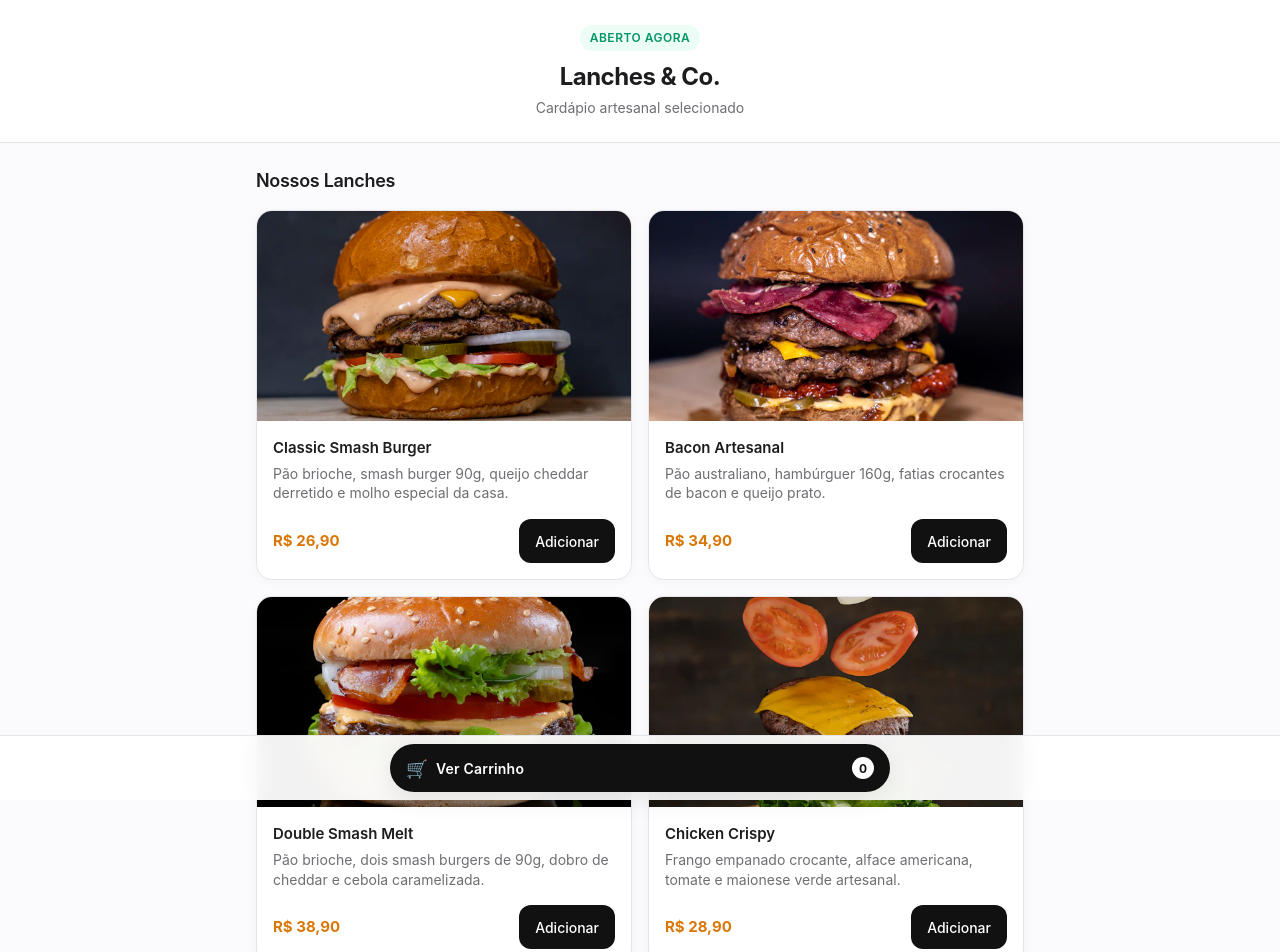
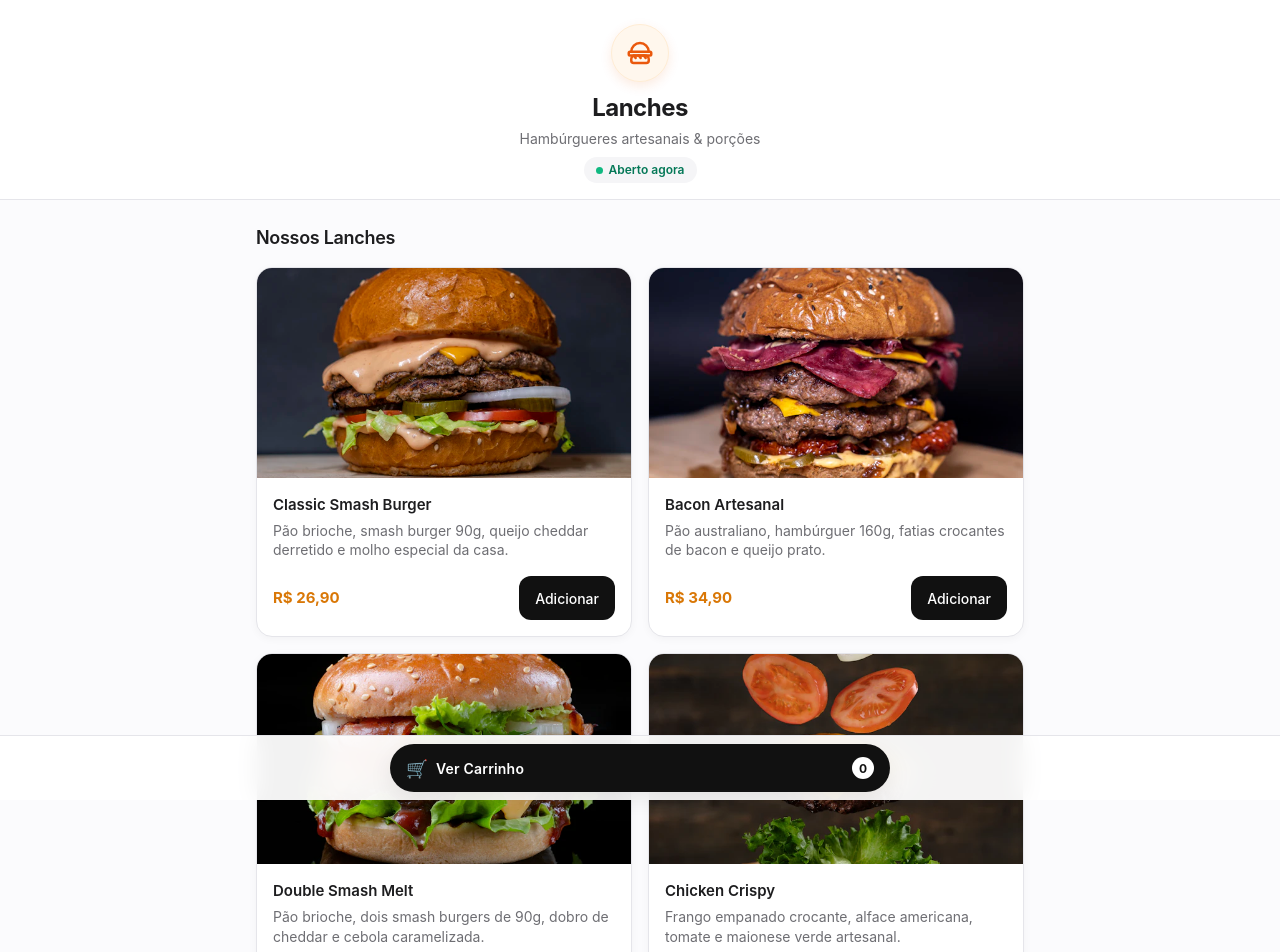
Before and after one commit to RodrigoNogueiraTeixeira/Mobile-app-card-pio, a plain HTML site: page index.html in a window 1280 px wide. Shown: the top 952 px of the page. Drawn offline with Linux system fonts and the light colour scheme.

Commit message:
style: refina cabecalho e define largura minima para 320px

```diff
--- a/css/cardapio.css
+++ b/css/cardapio.css
@@ -9,27 +9,36 @@
 .app-header {
   background-color: var(--bg-surface);
   border-bottom: 1px solid var(--border-color);
-  padding: var(--space-lg) var(--space-md);
+  padding: var(--space-lg) var(--space-md) var(--space-md);
   text-align: center;
 }
 
 .header-content {
   max-width: 600px;
   margin: 0 auto;
+  display: flex;
+  flex-direction: column;
+  align-items: center;
 }
 
-/* Badge indicando status da loja */
-.badge-status {
-  display: inline-block;
-  font-size: var(--font-xs);
-  font-weight: 600;
-  color: #059669; /* Verde sutil e acessível */
-  background-color: #ECFDF5;
-  padding: 4px 10px;
+/* Caixa circular do ícone com destaque laranja acolhedor */
+.header-icone-box {
+  width: 58px;
+  height: 58px;
+  background-color: #FFF7ED; /* Laranja bem clarinho */
+  color: #EA580C;            /* Laranja gastronômico refinado */
+  border: 1px solid #FFEDD5;
   border-radius: var(--radius-full);
+  display: flex;
+  align-items: center;
+  justify-content: center;
   margin-bottom: var(--space-sm);
-  text-transform: uppercase;
-  letter-spacing: 0.5px;
+  box-shadow: 0 4px 12px rgba(234, 88, 12, 0.12);
+}
+
+.header-icone-svg {
+  width: 30px;
+  height: 30px;
 }
 
 .app-title {
@@ -43,6 +52,33 @@
 .app-subtitle {
   font-size: var(--font-sm);
   color: var(--text-secondary);
+  margin-bottom: var(--space-sm);
+}
+
+/* Tag de status elegante */
+.header-info-tags {
+  display: inline-flex;
+  align-items: center;
+  background-color: var(--bg-secondary);
+  padding: 4px 12px;
+  border-radius: var(--radius-full);
+  font-size: var(--font-xs);
+}
+
+.ponto-verde {
+  width: 7px;
+  height: 7px;
+  background-color: #10B981;
+  border-radius: 50%;
+  display: inline-block;
+}
+
+.tag-status {
+  display: inline-flex;
+  align-items: center;
+  gap: 6px;
+  color: #047857;
+  font-weight: 600;
 }
 
 /* --------------------------------------------------------------------------
--- a/css/global.css
+++ b/css/global.css
@@ -73,6 +73,7 @@ body {
   -webkit-font-smoothing: antialiased;
   -moz-osx-font-smoothing: grayscale;
   min-height: 100vh;
+  min-width: 320px; /* Limite mínimo baseado no menor viewport mobile do mercado (320px) */
 }
 
 /* Imagens responsivas */
--- a/index.html
+++ b/index.html
@@ -24,9 +24,27 @@
        ========================================== -->
   <header class="app-header">
     <div class="header-content">
-      <span class="badge-status">Aberto agora</span>
-      <h1 class="app-title">Lanches & Co.</h1>
-      <p class="app-subtitle">Cardápio artesanal selecionado</p>
+      <!-- Ícone com destaque laranja aconchegante -->
+      <div class="header-icone-box">
+        <svg class="header-icone-svg" viewBox="0 0 24 24" fill="none" stroke="currentColor" stroke-width="2" stroke-linecap="round" stroke-linejoin="round" aria-hidden="true">
+          <path d="M4 11h16a1 1 0 0 1 1 1v1a1 1 0 0 1-1 1H4a1 1 0 0 1-1-1v-1a1 1 0 0 1 1-1Z"/>
+          <path d="M5 11a7 7 0 0 1 14 0"/>
+          <path d="M5 18a2 2 0 0 0 2 2h10a2 2 0 0 0 2-2v-1a3 3 0 0 0-3-3H8a3 3 0 0 0-3 3Z"/>
+          <path d="m7 14 1.5 2"/>
+          <path d="m11 14 1.5 2"/>
+          <path d="m15 14 1.5 2"/>
+        </svg>
+      </div>
+
+      <h1 class="app-title">Lanches</h1>
+      <p class="app-subtitle">Hambúrgueres artesanais & porções</p>
+
+      <!-- Informações de status -->
+      <div class="header-info-tags">
+        <span class="tag-status">
+          <span class="ponto-verde"></span> Aberto agora
+        </span>
+      </div>
     </div>
   </header>
 
```
